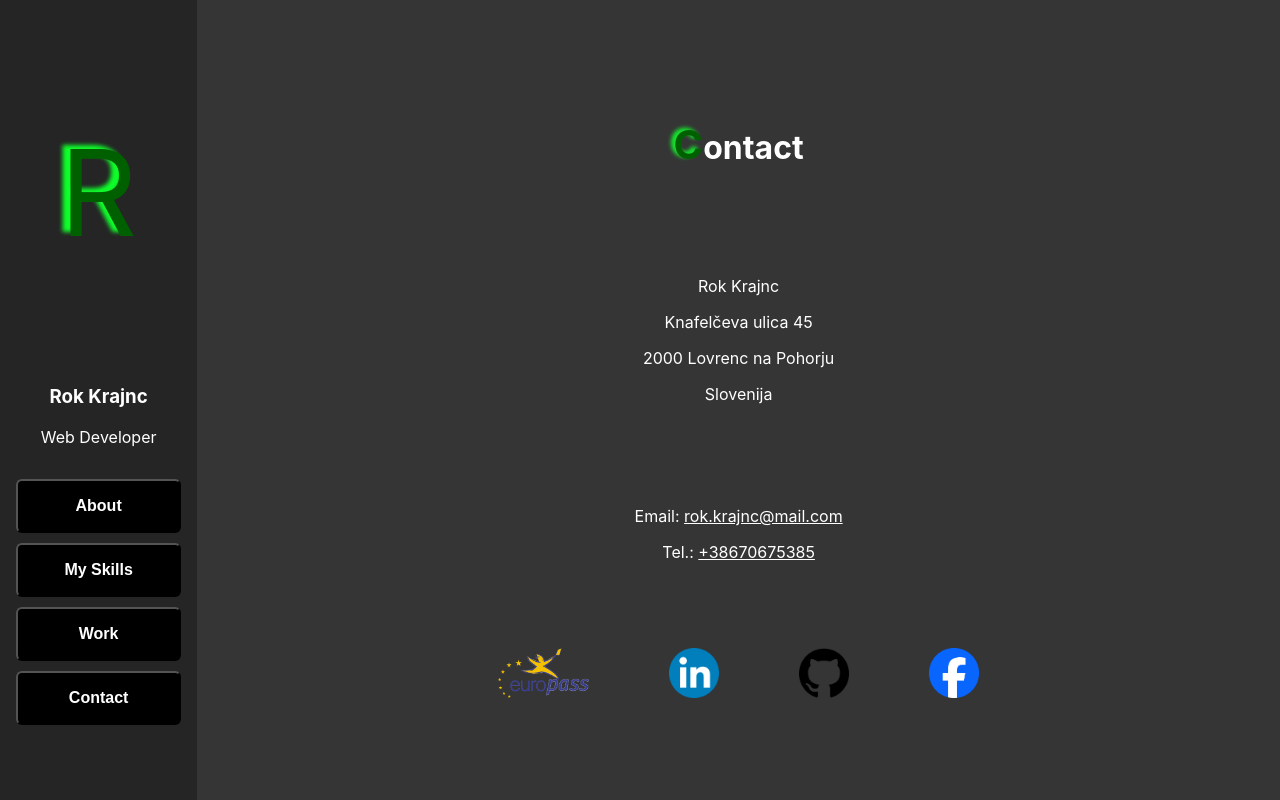
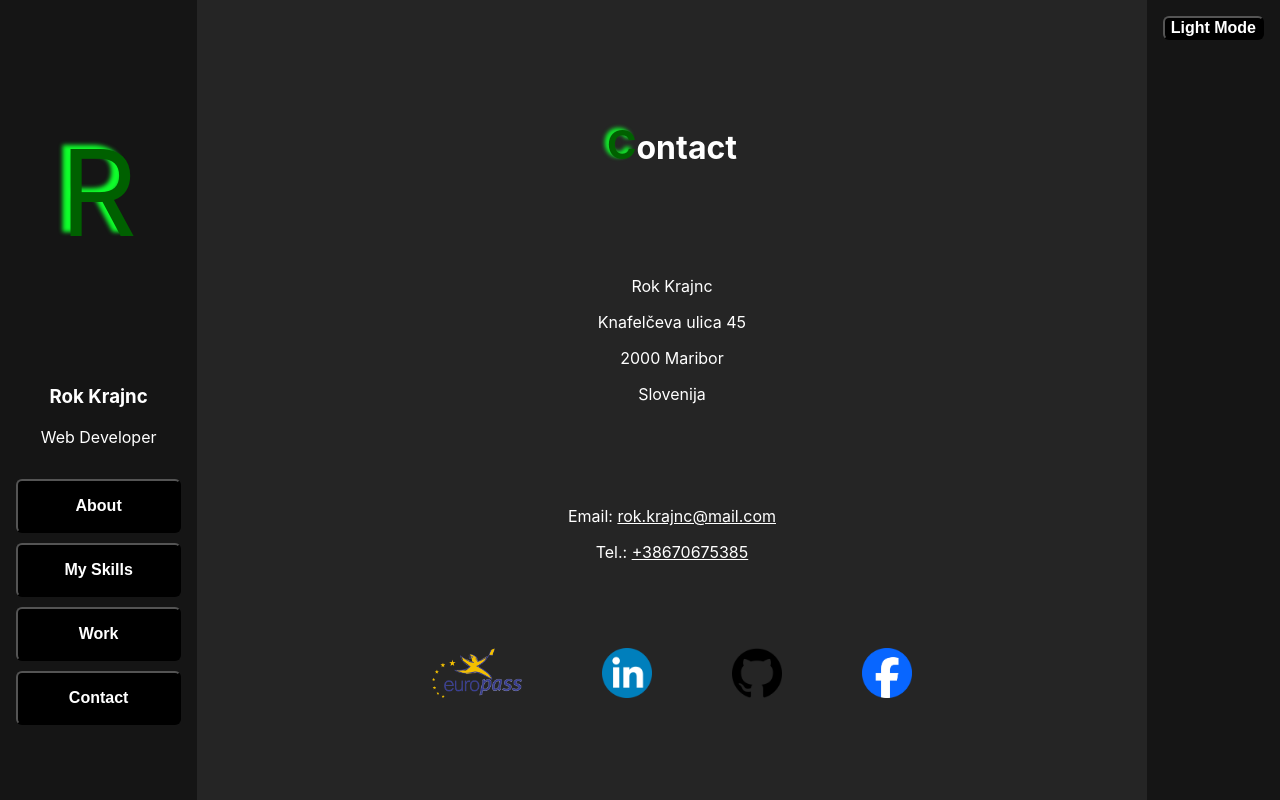
Before and after one commit to icecoil/portfolio, a React (Create React App) app: page / in a window 1280 px wide. Both pictures are taken after a click on the button "Contact". Built offline with nearby package versions, Linux system fonts and the light colour scheme.

Commit message:
added Dark/Light Mode button
- added and styled the button
- added the logic with the help of useState
- styled the colors for both modes

```diff
--- a/src/components/Contact/Contact.css
+++ b/src/components/Contact/Contact.css
@@ -2,10 +2,6 @@
   display: flex;
   flex-direction: column;
   gap: 70px;
-}
-
-.contact a {
-  color: #ffffff;
 }
 
 .contactLinks {
--- a/src/components/Contact/Contact.tsx
+++ b/src/components/Contact/Contact.tsx
@@ -12,7 +12,7 @@ const Contact = () => {
       <div>
         <p>Rok Krajnc</p>
         <p>Knafelčeva ulica 45</p>
-        <p>2000 Lovrenc na Pohorju</p>
+        <p>2000 Maribor</p>
         <p>Slovenija</p>
       </div>
       <div>
--- a/src/components/Layout/Layout.css
+++ b/src/components/Layout/Layout.css
@@ -1,5 +1,40 @@
 .layout {
   display: flex;
   align-items: flex-start;
-  background-color: #252525;
 }
+
+.layout.dark-mode {
+  background-color: #151515;
+  color: #ffffff;
+}
+
+.layout.light-mode {
+  background-color: #b5b5b5;
+  color: #000000;
+}
+
+.modeBt {
+  font-size: 16px;
+  font-weight: 600;
+  border-radius: 6px;
+  padding: 0 0 30 30;
+  margin: 16px;
+}
+
+.layout.dark-mode button {
+  background-color: #000000;
+  color: #ffffff;
+}
+
+.layout.dark-mode button:hover {
+  background-color: rgba(0, 0, 0, 0.2);
+}
+
+.layout.light-mode button {
+  background-color: #ffffff;
+  color: #000000;
+}
+
+.layout.light-mode button:hover {
+  background-color: rgba(255, 255, 255, 0.2);
+}
--- a/src/components/Layout/Layout.tsx
+++ b/src/components/Layout/Layout.tsx
@@ -7,11 +7,22 @@ const Layout = () => {
   const [content, setContent] = useState<
     "about" | "mySkills" | "work" | "contact"
   >("about");
+  const [isDarkMode, setIsDarkMode] = useState(true);
+
+  const toggleDarkMode = () => {
+    setIsDarkMode((prevMode) => !prevMode);
+  };
 
   return (
-    <div className="layout">
-      <Sidebar selectContent={setContent} />
-      <MainContent selectedContent={content} />
+    <div className={`layout ${isDarkMode ? "dark-mode" : "light-mode"}`}>
+      <Sidebar selectContent={setContent} isDarkMode={isDarkMode} />
+      <MainContent selectedContent={content} isDarkMode={isDarkMode} />
+      <button
+        className={`modeBt ${isDarkMode ? "dark-mode" : "light-mode"}`}
+        onClick={toggleDarkMode}
+      >
+        {isDarkMode ? "Light Mode" : "Dark Mode"}
+      </button>
     </div>
   );
 };
--- a/src/components/MainContent/MainContent.css
+++ b/src/components/MainContent/MainContent.css
@@ -1,12 +1,28 @@
 .mainContent {
-  background-color: #353535;
   min-height: 100vh;
   height: 100%;
   flex-grow: 1;
-  color: #ffffff;
   display: flex;
   align-items: center;
   justify-content: center;
   padding: 20px;
   box-sizing: border-box;
 }
+
+.mainContent.dark-mode {
+  background-color: #252525;
+  color: #ffffff;
+}
+
+.mainContent.light-mode {
+  background-color: #ffffff;
+  color: #000000;
+}
+
+.mainContent.dark-mode a {
+  color: #ffffff;
+}
+
+.mainContent.light-mode a {
+  color: #000000;
+}
--- a/src/components/MainContent/MainContent.tsx
+++ b/src/components/MainContent/MainContent.tsx
@@ -7,11 +7,12 @@ import "./MainContent.css";
 
 interface MainContentProps {
   selectedContent: "about" | "mySkills" | "work" | "contact";
+  isDarkMode: boolean;
 }
 
-const MainContent = ({ selectedContent }: MainContentProps) => {
+const MainContent = ({ selectedContent, isDarkMode }: MainContentProps) => {
   return (
-    <div className="mainContent">
+    <div className={`mainContent ${isDarkMode ? "dark-mode" : "light-mode"}`}>
       {selectedContent === "about" && <About />}
       {selectedContent === "mySkills" && <MySkills />}
       {selectedContent === "work" && <Work />}
--- a/src/components/NavBar/NavBar.css
+++ b/src/components/NavBar/NavBar.css
@@ -6,14 +6,26 @@
 }
 
 .navigation button {
-  background-color: black;
-  color: #ffffff;
   font-size: 16px;
   padding: 16px;
   font-weight: 600;
   border-radius: 6px;
 }
 
-.navigation button:hover {
+.navigation.dark-mode button {
+  background-color: #000000;
+  color: #ffffff;
+}
+
+.navigation.navigation.dark-mode button:hover {
   background-color: rgba(0, 0, 0, 0.2);
 }
+
+.navigation.light-mode button {
+  background-color: #ffffff;
+  color: #000000;
+}
+
+.navigation.light-mode button:hover {
+  background-color: rgba(255, 255, 255, 0.2);
+}
--- a/src/components/NavBar/NavBar.tsx
+++ b/src/components/NavBar/NavBar.tsx
@@ -8,11 +8,12 @@ export interface NavBarItem {
 
 interface NavBarProps {
   items: NavBarItem[];
+  isDarkMode: boolean;
 }
 
-const NavBar = ({ items }: NavBarProps) => {
+const NavBar = ({ items, isDarkMode }: NavBarProps) => {
   return (
-    <nav className="navigation">
+    <nav className={`navigation ${isDarkMode ? "dark-mode" : "light-mode"}`}>
       {items.map((item, indx) => {
         return (
           <button key={indx} onClick={item.onClick}>
--- a/src/components/Sidebar/Sidebar.css
+++ b/src/components/Sidebar/Sidebar.css
@@ -9,5 +9,12 @@
 .sidebar {
   min-height: 100vh;
   height: 100%;
+}
+
+.sidebar.dark-mode {
   color: #ffffff;
 }
+
+.sidebar.light-mode {
+  color: #000000;
+}
--- a/src/components/Sidebar/Sidebar.tsx
+++ b/src/components/Sidebar/Sidebar.tsx
@@ -6,9 +6,10 @@ interface SidebarProps {
   selectContent: (
     contentName: "about" | "mySkills" | "work" | "contact"
   ) => void;
+  isDarkMode: boolean;
 }
 
-const Sidebar = ({ selectContent }: SidebarProps) => {
+const Sidebar = ({ selectContent, isDarkMode }: SidebarProps) => {
   const navItems: NavBarItem[] = [
     {
       label: "About",
@@ -28,11 +29,11 @@ const Sidebar = ({ selectContent }: SidebarProps) => {
     },
   ];
   return (
-    <div className="sidebar">
+    <div className={`sidebar ${isDarkMode ? "dark-mode" : "light-mode"}`}>
       <p className="capitalR">R</p>
       <h3>Rok Krajnc</h3>
       <p>Web Developer</p>
-      <NavBar items={navItems} />
+      <NavBar items={navItems} isDarkMode={isDarkMode} />
     </div>
   );
 };
```
